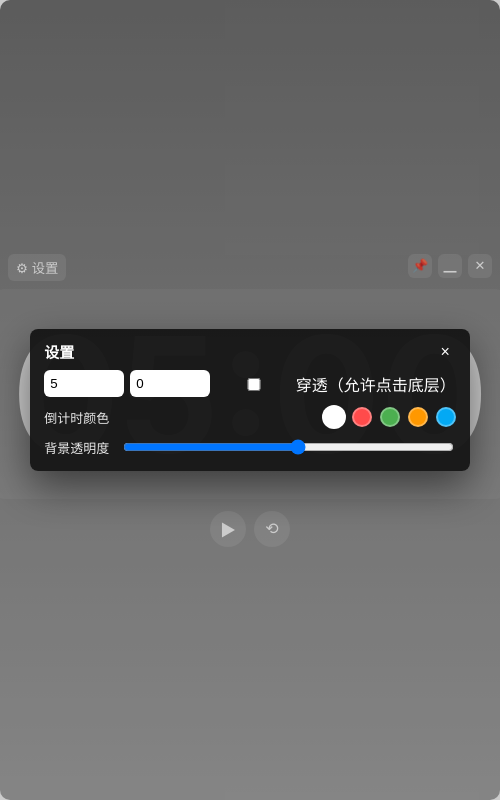
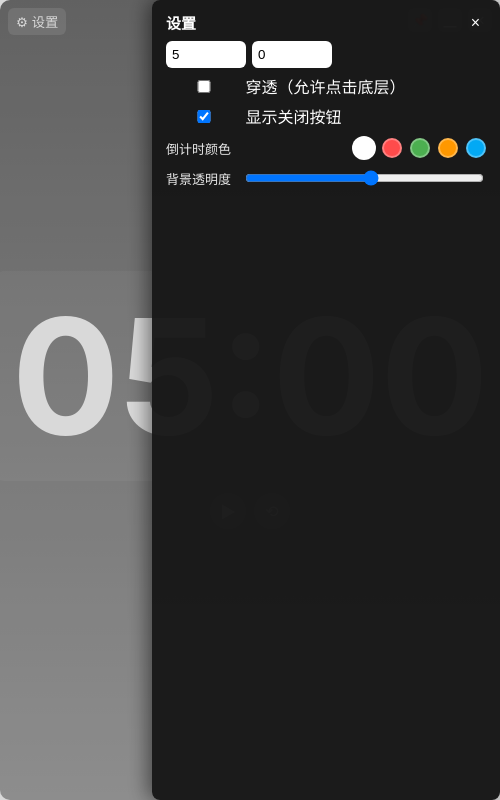
Before and after one commit to OakMolecule/always-on-top-countdown, an Electron app: page index.html in a window 500 px wide. Both pictures are taken after a click on the button "⚙ 设置". Drawn offline with Linux system fonts and the light colour scheme.

Commit message:
feat: enhance UI with settings for quit button visibility and update window configuration

```diff
--- a/index.html
+++ b/index.html
@@ -11,13 +11,13 @@
 
 <body>
   <div id="app" class="drag">
-    <div class="top-bar no-drag">
+    <div class="top-bar">
       <div class="window-actions">
         <button id="always-btn" class="icon-btn" title="切换置顶">📌</button>
         <button id="min-btn" class="icon-btn" title="最小化">▁</button>
         <button id="quit-btn" class="icon-btn" title="退出应用">✕</button>
       </div>
-      <button id="settings-btn">⚙ 设置</button>
+      <button id="settings-btn" class="no-drag">⚙ 设置</button>
     </div>
 
     <div id="display" class="time no-drag">00:00</div>
@@ -39,6 +39,7 @@
           <input id="input-min" type="number" placeholder="分钟" min="0" />
           <input id="input-sec" type="number" placeholder="秒" />
           <label><input id="click-through" type="checkbox"> 穿透（允许点击底层）</label>
+          <label><input id="show-quit-btn" type="checkbox" checked> 显示关闭按钮</label>
         </div>
 
         <div class="setting-row">
--- a/renderer.js
+++ b/renderer.js
@@ -5,6 +5,7 @@ const toggleBtn = document.getElementById('toggle-btn');
 const display = document.getElementById('display');
 const alarm = document.getElementById('alarm');
 const clickThrough = document.getElementById('click-through');
+const showQuitBtn = document.getElementById('show-quit-btn');
 const alwaysBtn = document.getElementById('always-btn');
 const minBtn = document.getElementById('min-btn');
 const quitBtn = document.getElementById('quit-btn');
@@ -212,6 +213,23 @@ clickThrough.addEventListener('change', (e) => {
   }
 });
 
+showQuitBtn.addEventListener('change', (e) => {
+  if (e.target.checked) {
+    quitBtn.style.display = '';
+    minBtn.style.display = '';
+    alwaysBtn.style.display = '';
+  } else {
+    quitBtn.style.display = 'none';
+    minBtn.style.display = 'none';
+    alwaysBtn.style.display = 'none';
+  }
+
+  try {
+    localStorage.setItem('show-quit-btn', e.target.checked ? '1' : '0');
+  } catch (err) {
+  }
+});
+
 alwaysBtn.addEventListener('click', () => {
   if (window.electronAPI && window.electronAPI.windowAction) {
     window.electronAPI.windowAction('toggle-always-on-top');
@@ -241,7 +259,7 @@ settingsCloseBtn.addEventListener('click', () => {
   settingsOverlay.classList.add('hidden');
 });
 
-// 点击遮罩空白处也关闭
+// 点击遮罩空白处也关闭（但不包括设置卡片）
 settingsOverlay.addEventListener('click', (e) => {
   if (e.target === settingsOverlay) {
     settingsOverlay.classList.add('hidden');
@@ -316,6 +334,16 @@ try {
   applyBgOpacity(55);
 }
 
+// 初始化关闭按钮显示状态
+try {
+  const savedShowQuit = localStorage.getItem('show-quit-btn');
+  if (savedShowQuit === '0') {
+    showQuitBtn.checked = false;
+    quitBtn.style.display = 'none';
+  }
+} catch (e) {
+}
+
 // 初始显示 - 默认5分钟
 inputMin.value = '5';
 inputSec.value = '0';
--- a/style.css
+++ b/style.css
@@ -12,10 +12,12 @@ body {
   height: 100%;
   font-family: -apple-system, BlinkMacSystemFont, "Segoe UI", Roboto, "Helvetica Neue", Arial;
   -webkit-user-select: none;
+  user-select: none;
   background: transparent;
 }
 
 #app {
+  position: relative;
   box-sizing: border-box;
   width: 100%;
   height: 100%;
@@ -41,10 +43,14 @@ body {
 }
 
 .top-bar {
-  width: 100%;
+  position: absolute;
+  top: 8px;
+  left: 8px;
+  right: 8px;
   display: flex;
   align-items: flex-start;
   justify-content: space-between;
+  z-index: 10;
 }
 
 .top-bar button {
@@ -121,20 +127,35 @@ body {
   position: fixed;
   inset: 0;
   display: flex;
-  align-items: center;
-  justify-content: center;
-  background: rgba(0, 0, 0, 0.2);
+  align-items: stretch;
+  justify-content: flex-end;
+  background: rgba(0, 0, 0, 0);
   z-index: 10;
+  pointer-events: none;
+  transition: background 0.3s ease;
+}
+
+.settings-overlay:not(.hidden) {
+  background: rgba(0, 0, 0, 0.15);
+  pointer-events: auto;
 }
 
 .settings-card {
-  min-width: 320px;
-  max-width: 480px;
+  width: 320px;
+  max-width: 90%;
   padding: 12px 14px 14px;
-  border-radius: 12px;
+  border-radius: 12px 0 0 12px;
   background: rgba(22, 22, 22, 0.96);
-  box-shadow: 0 16px 40px rgba(0, 0, 0, 0.5);
+  box-shadow: -4px 0 20px rgba(0, 0, 0, 0.5);
   color: var(--text);
+  transform: translateX(100%);
+  transition: transform 0.3s ease;
+  overflow-y: auto;
+  pointer-events: auto;
+}
+
+.settings-overlay:not(.hidden) .settings-card {
+  transform: translateX(0);
 }
 
 .settings-header {
```
Also changed, not shown: main.js (+8 -5 lines).
